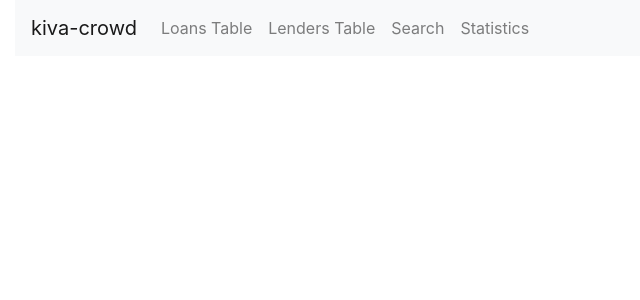
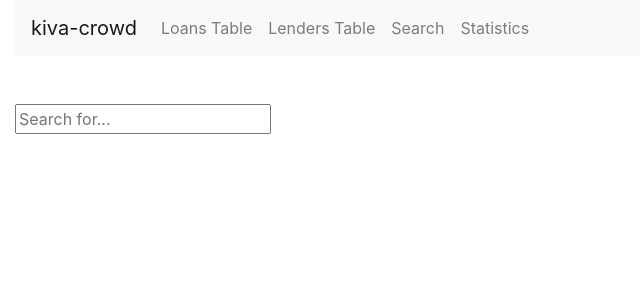
Before and after one commit to Skyblueballykid/kiva-crowd, a React (Create React App) app in the folder frontend/: page /search in a window 1280 px wide. Shown: the top 300 px of the page, without its empty margins (0-640 px from the left). Built offline with nearby package versions, Linux system fonts and the light colour scheme.

Commit message:
add basic input box to search view

```diff
--- a/frontend/src/components/SearchView.js
+++ b/frontend/src/components/SearchView.js
@@ -2,11 +2,34 @@
 import Navigation from './Navigation';
 
 class SearchView extends Component {
+    state = {
+        query: '',
+        results: []
+    }
+
+    handleInputChange = () => {
+        this.setState({
+            query: this.search.value
+        })
+    }
+
     render() {
         return (
+
             <div class="container-fluid">
-                <Navigation/>
+                <Navigation />
+
+                <form>
+                    <input
+                        placeholder="Search for..."
+                        ref={input => this.search = input}
+                        onChange={this.handleInputChange}
+                    />
+                    <p>{this.state.query}</p>
+                </form>
+
             </div>
+
         );
     }
 }
```
